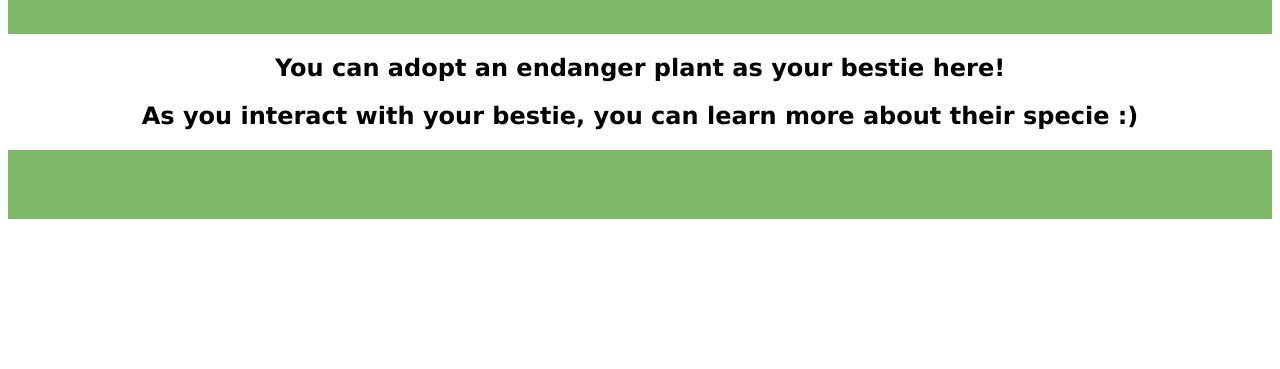
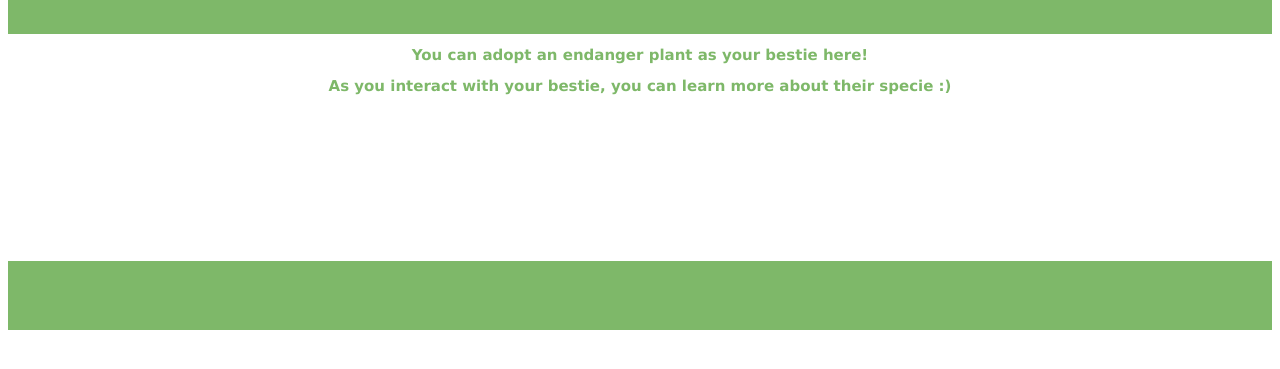
Before and after one commit to sabri-xz/hackher, a plain HTML site: page index.html in a window 1280 px wide. Shown: the part 85-454 px from the top of the page. Drawn offline with nearby package versions, Linux system fonts and the light colour scheme.

Commit message:
updated index, add js file for the "game" component

```diff
--- /dev/null
+++ b/game.js
@@ -0,0 +1,4 @@
+const context = document.querySelector("canvas").getContext("2d");
+
+context.canvas.height = 400;
+context.canvas.width = 1220;
--- a/index.html
+++ b/index.html
@@ -43,9 +43,9 @@ padding: 20px;
 text-decoration: none;
 
 }
-gr.h2 {
-color:#4e783f;
-font-size: 14px;
+h2 {
+color: #7eb869;
+font-size: 15px;
 }
 footer{
 	background-color:#7eb869;
@@ -66,11 +66,14 @@ footer{
 </header>
 
 <div>
-    <div class="gr">
+    <div>
       <h2 style = "text-align: center;"><b>You can adopt an endanger plant as your bestie here!</b></h2>
       <h2 style = "text-align: center;"><b>As you interact with your bestie, you can learn more about their specie :)</b></h2>
     </div>
-  </div>
+    <canvas></canvas>
+</div>
+
+
 
 
 <!-- Footer -->
```
